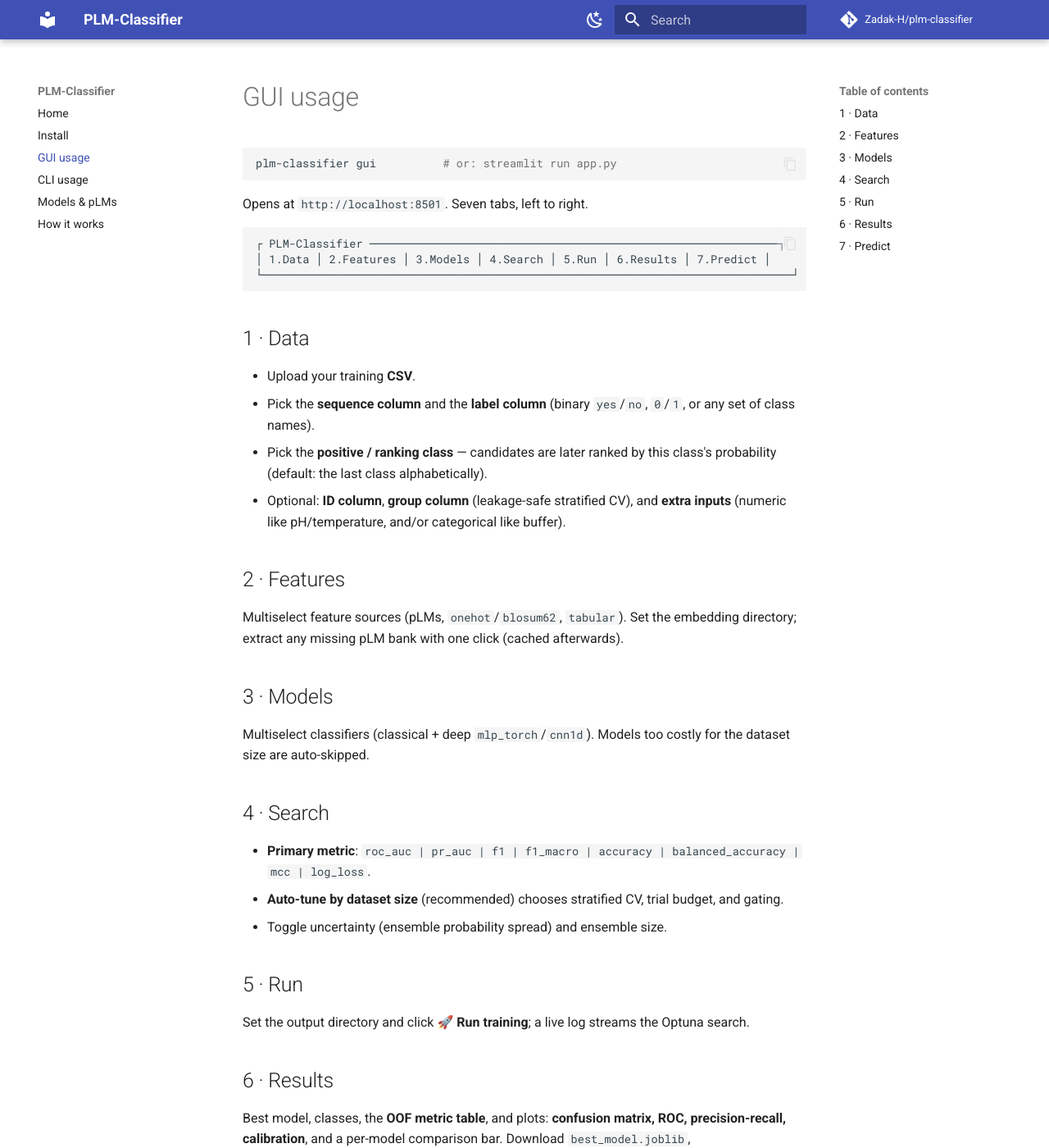
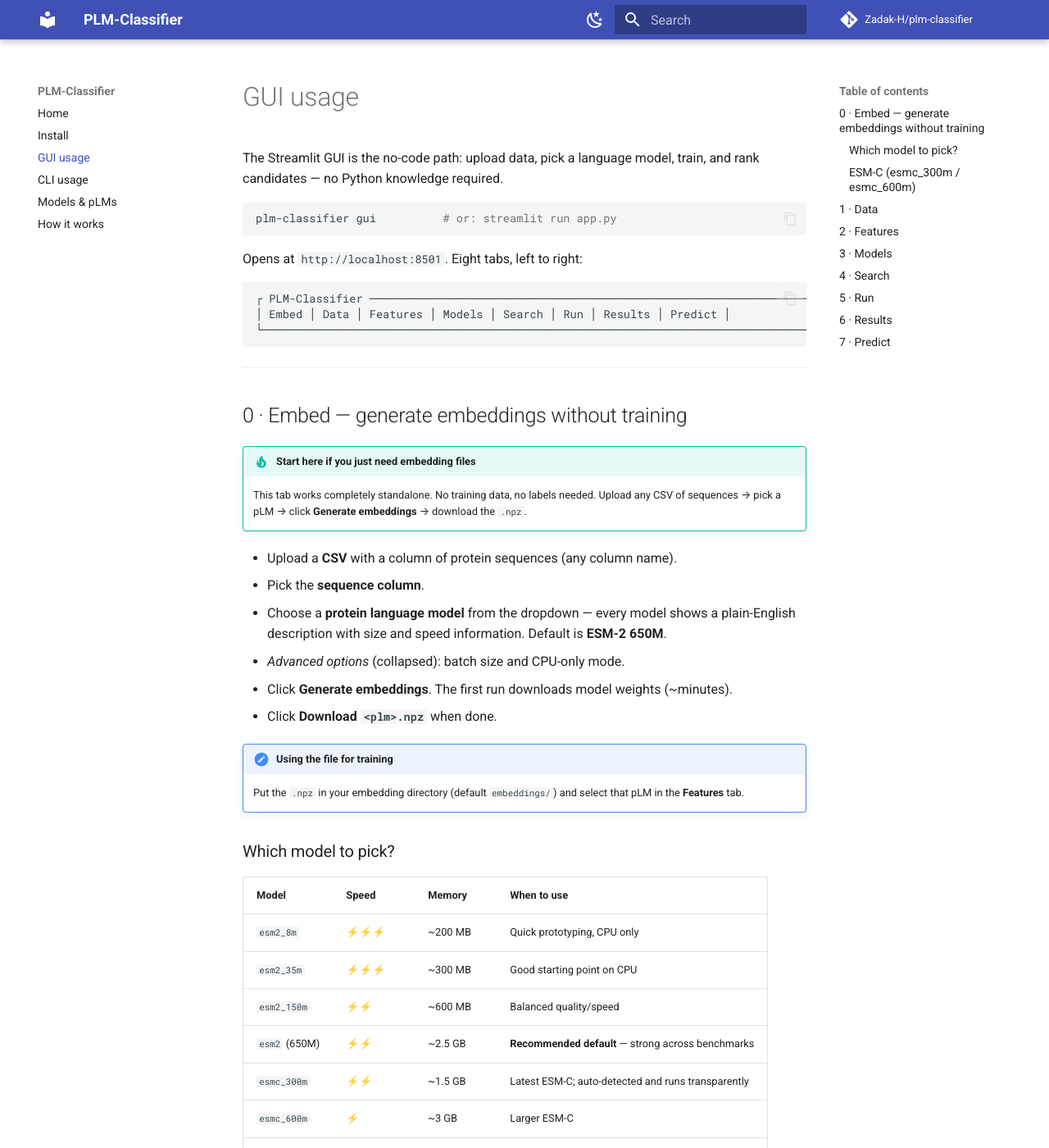
Before and after one commit to Zadak-H/plm-classifier, an MkDocs documentation site: the page built from docs/gui.md, in a window 1280 px wide and 1400 px high. Shown: the whole window at 82% size. Built offline with MkDocs 1.6.1 and Material for MkDocs 9.7.7, drawn with Linux system fonts in a browser that asks for light colours; comment, search, counter and statistics services are not loaded; some of the changed text lies outside the part shown.

Commit message:
docs: update GUI/install/models pages for new Embed tab + ESM-C
- gui.md: document new Tab 0 (Embed) with model picker table, ESM-C
  auto-discovery explanation, and updated Predict tab warning behaviour
- install.md: replace "use a separate env" with one-time esmc setup
  instructions; tool auto-discovers and uses it transparently
- models.md: update ESM-C note from warning to success admonition

````diff
--- a/docs/gui.md
+++ b/docs/gui.md
@@ -1,36 +1,99 @@
 # GUI usage
+
+The Streamlit GUI is the no-code path: upload data, pick a language model, train, and rank
+candidates — no Python knowledge required.
 
 ```bash
 plm-classifier gui          # or: streamlit run app.py
 ```
 
-Opens at `http://localhost:8501`. Seven tabs, left to right.
+Opens at `http://localhost:8501`. Eight tabs, left to right:
 
 ```
-┌ PLM-Classifier ─────────────────────────────────────────────────────────────┐
-│ 1.Data │ 2.Features │ 3.Models │ 4.Search │ 5.Run │ 6.Results │ 7.Predict │
-└───────────────────────────────────────────────────────────────────────────────┘
+┌ PLM-Classifier ─────────────────────────────────────────────────────────────────────┐
+│ Embed │ Data │ Features │ Models │ Search │ Run │ Results │ Predict │
+└─────────────────────────────────────────────────────────────────────────────────────┘
 ```
+
+---
+
+## 0 · Embed — generate embeddings without training
+
+!!! tip "Start here if you just need embedding files"
+    This tab works completely standalone. No training data, no labels needed.
+    Upload any CSV of sequences → pick a pLM → click **Generate embeddings** → download the `.npz`.
+
+- Upload a **CSV** with a column of protein sequences (any column name).
+- Pick the **sequence column**.
+- Choose a **protein language model** from the dropdown — every model shows a plain-English
+  description with size and speed information. Default is **ESM-2 650M**.
+- *Advanced options* (collapsed): batch size and CPU-only mode.
+- Click **Generate embeddings**. The first run downloads model weights (~minutes).
+- Click **Download `<plm>.npz`** when done.
+
+!!! note "Using the file for training"
+    Put the `.npz` in your embedding directory (default `embeddings/`) and select that pLM
+    in the **Features** tab.
+
+### Which model to pick?
+
+| Model | Speed | Memory | When to use |
+|-------|-------|---------|-------------|
+| `esm2_8m` | ⚡⚡⚡ | ~200 MB | Quick prototyping, CPU only |
+| `esm2_35m` | ⚡⚡⚡ | ~300 MB | Good starting point on CPU |
+| `esm2_150m` | ⚡⚡ | ~600 MB | Balanced quality/speed |
+| `esm2` (650M) | ⚡⚡ | ~2.5 GB | **Recommended default** — strong across benchmarks |
+| `esmc_300m` | ⚡⚡ | ~1.5 GB | Latest ESM-C; auto-detected and runs transparently |
+| `esmc_600m` | ⚡ | ~3 GB | Larger ESM-C |
+| `protT5` | ⚡ | ~5 GB | Strong T5-based alternative |
+| `ankh_base` | ⚡⚡ | ~400 MB | Compact, efficient |
+
+### ESM-C (esmc_300m / esmc_600m)
+
+!!! success "ESM-C just works"
+    The tool automatically finds a conda environment on your machine that has the ESM SDK
+    installed and uses it transparently. You'll see `[ESM-C] using: /path/to/env/python3`
+    in the log.
+
+To set it up once:
+
+```bash
+conda create -n esmc python=3.10 -y
+conda activate esmc
+pip install esm httpx
+```
+
+After that, pick `esmc_300m` or `esmc_600m` anywhere in the GUI or CLI — it just works.
+
+---
 
 ## 1 · Data
 
 - Upload your training **CSV**.
 - Pick the **sequence column** and the **label column** (binary `yes`/`no`, `0`/`1`, or any set
   of class names).
-- Pick the **positive / ranking class** — candidates are later ranked by this class's probability
-  (default: the last class alphabetically).
+- Pick the **positive / ranking class** — candidates are ranked by this class's probability.
 - Optional: **ID column**, **group column** (leakage-safe stratified CV), and **extra inputs**
-  (numeric like pH/temperature, and/or categorical like buffer).
+  (numeric like pH/temperature, categorical like buffer).
+
+---
 
 ## 2 · Features
 
 Multiselect feature sources (pLMs, `onehot`/`blosum62`, `tabular`). Set the embedding directory;
 extract any missing pLM bank with one click (cached afterwards).
 
+!!! tip "Already generated embeddings in the Embed tab?"
+    Place the `.npz` in the embedding directory, then select the matching pLM here.
+
+---
+
 ## 3 · Models
 
 Multiselect classifiers (classical + deep `mlp_torch`/`cnn1d`). Models too costly for the dataset
 size are auto-skipped.
+
+---
 
 ## 4 · Search
 
@@ -38,9 +101,13 @@
 - **Auto-tune by dataset size** (recommended) chooses stratified CV, trial budget, and gating.
 - Toggle uncertainty (ensemble probability spread) and ensemble size.
 
+---
+
 ## 5 · Run
 
 Set the output directory and click **🚀 Run training**; a live log streams the Optuna search.
+
+---
 
 ## 6 · Results
 
@@ -48,10 +115,18 @@
 calibration**, and a per-model comparison bar. Download `best_model.joblib`, `oof_predictions.csv`,
 and the candidate ranking.
 
+---
+
 ## 7 · Predict
 
-Point at a saved run, upload a **candidate CSV**, set the sequence column (and optionally a class to
-rank by), and **Rank candidates** → ranked table + `top_{10,50,100}.csv` by class probability.
+- Point at a saved run, upload a **candidate CSV** — the sequence column is auto-detected from
+  the file.
+- The **embedding directory** defaults to the one used during training.
+- Optionally override the class to rank by, set **Top N**, and click **Rank candidates**.
+
+!!! warning "Missing embeddings"
+    If candidates don't have embeddings yet, the tool shows a clear warning. Use the **Embed
+    tab (Tab 0)** to generate them first, then point the candidate embedding directory there.
 
 !!! tip "Reproducible"
     Each run writes `run_config.yaml`; re-run headless with `plm-classifier train run_config.yaml`.
````
Also changed, not shown: docs/install.md (+18 -3 lines), docs/models.md (+6 -3 lines).
